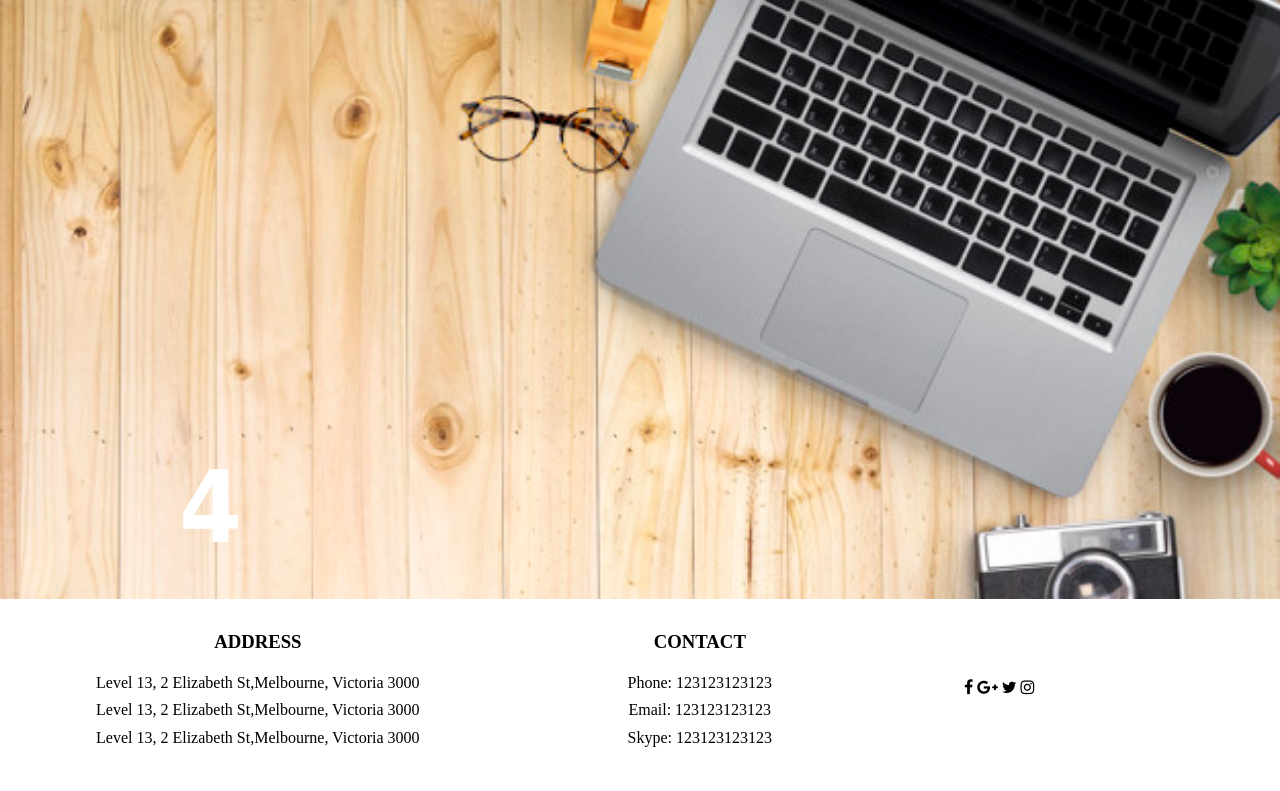
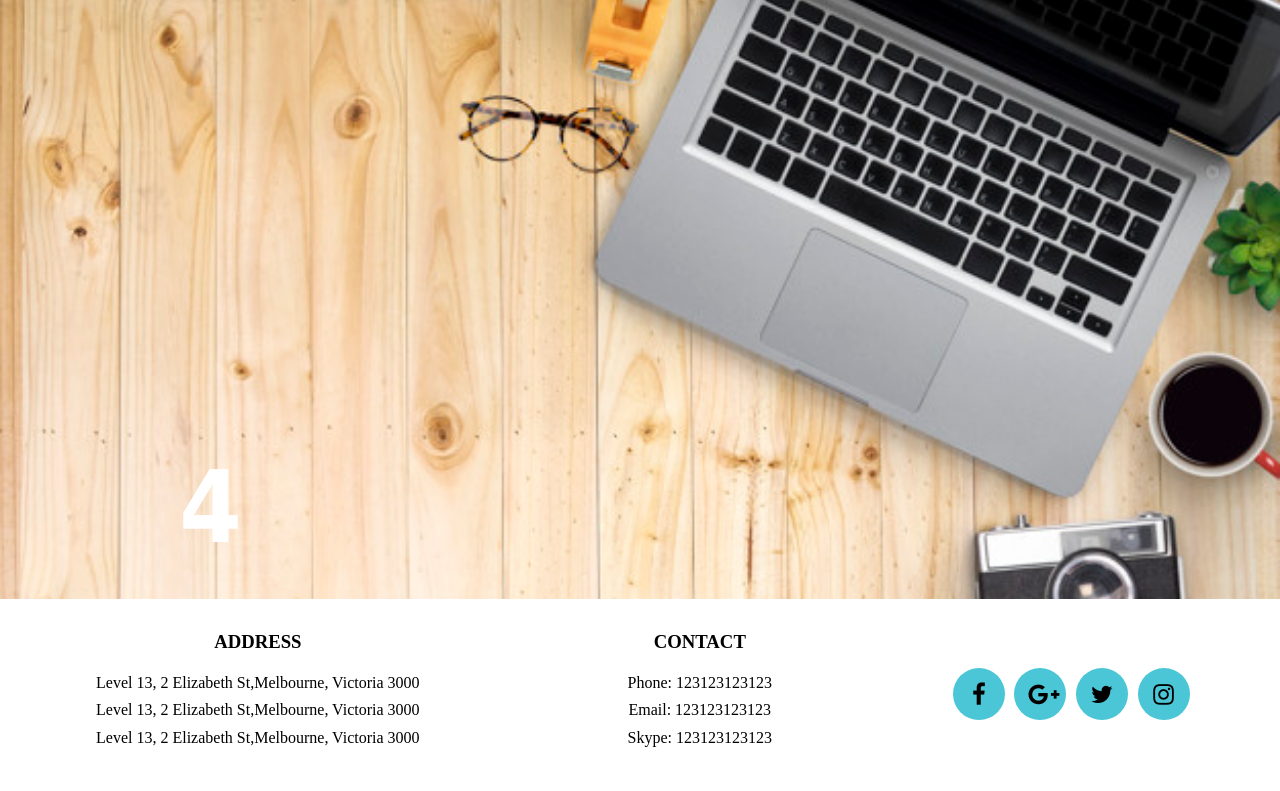
Before and after one commit to luketran/html, a PHP site: page /main.html in a window 1280 px wide. Shown: the part 4801-5592 px from the top of the page. Run offline with PHP 8.4, Linux system fonts and the light colour scheme.

Commit message:
them social

```diff
--- a/theme1/main.html
+++ b/theme1/main.html
@@ -141,10 +141,10 @@
 			<p>Skype: 123123123123</p>
 		</div>
 		<div class="social">
-			<div class="fa fa-facebook"></div>
-			<div class="fa fa-google-plus"></div>
-			<div class="fa fa-twitter"></div>
-			<div class="fa fa-instagram"></div>
+			<div class="i"><i class="fa fa-facebook"></i></div>
+			<div class="i"><i class="fa fa-google-plus"></i></div>
+			<div class="i"><i class="fa fa-twitter"></i></div>
+			<div class="i"><i class="fa fa-instagram"></i></div>
 		</div>
 	</footer>
 	<div class="backtotop">GO UP</div>
--- a/theme1/theme1.css
+++ b/theme1/theme1.css
@@ -1,7 +1,27 @@
 *{margin: 0; padding: 0;}
 
+i.fa {
+    margin: 4px;
+    font-size: 24px;
+}
+
+.social .i {
+    background: #4ac6d6;
+    width: 2rem;
+    height: 2rem;
+    text-align: center;
+    border-radius: 2rem;
+    padding: 10px 10px;
+    margin: 0.3rem;
+}
+
+.social .i:hover {
+    background: #6ba4ab;
+}
+
 footer .social {
-    padding: 5rem;
+    padding: 4rem;
+    display: flex;
 }
 
 .contact p {
```
